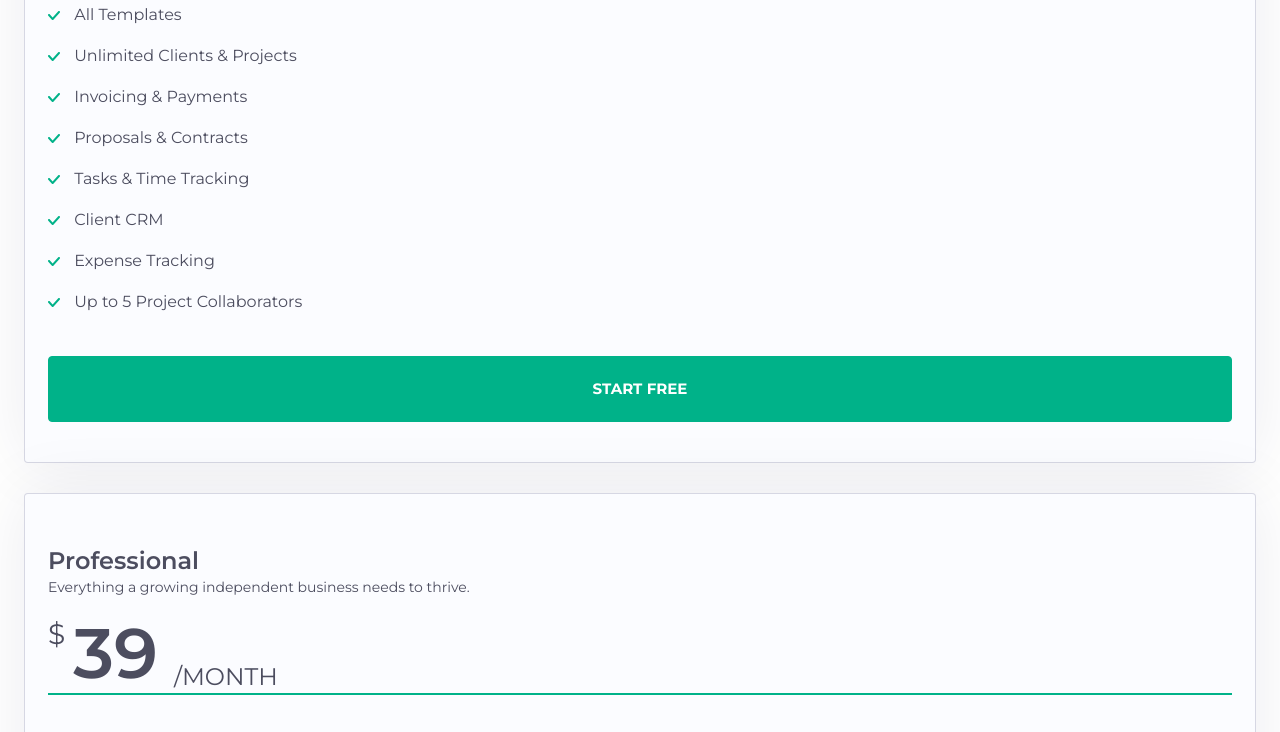
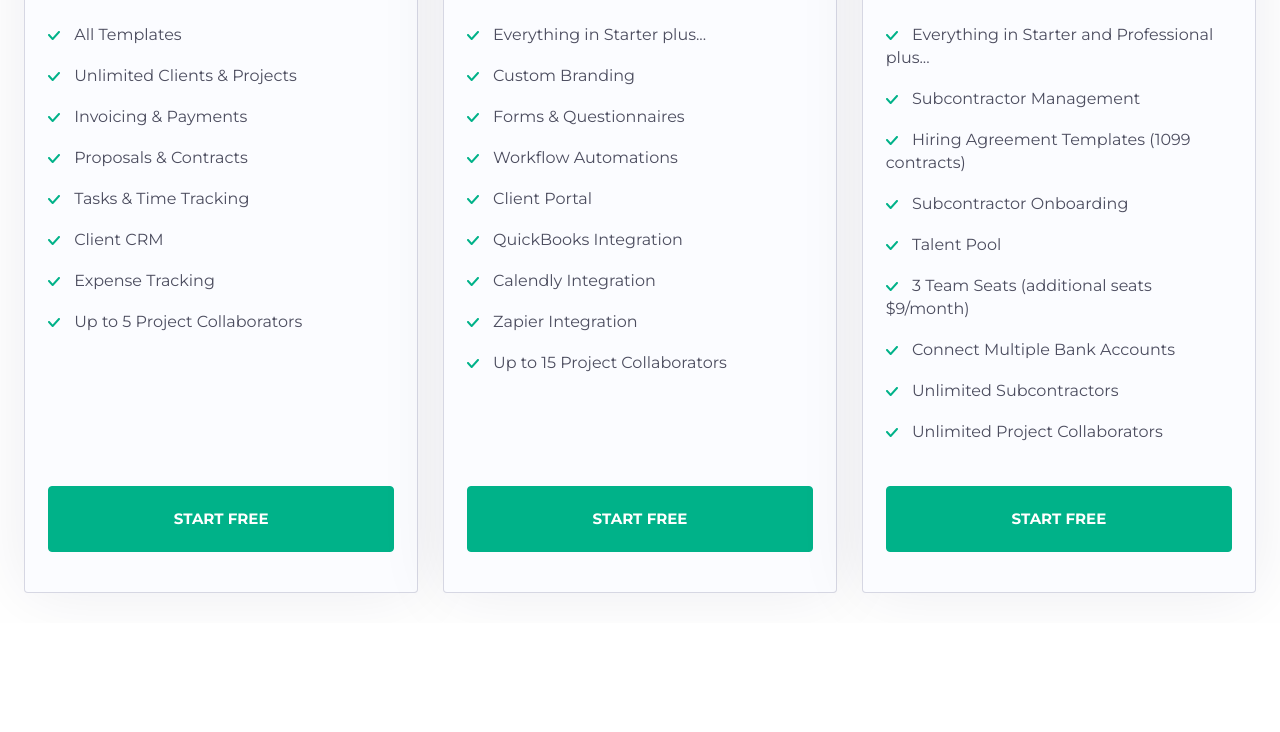
Before and after one commit to jkaps9/bonsai, a website built with webpack: page src/template.html in a window 1280 px wide. Shown: the part 459-1191 px from the top of the page. After the commit the page ends 1082 px from the top, so only its background shows below. Built offline with nearby package versions, Linux system fonts and the light colour scheme.

Commit message:
style cards for larger screens

```diff
--- a/src/styles.css
+++ b/src/styles.css
@@ -211,6 +211,9 @@ main > section > .section-header {
 
 .pricing-cards {
   padding-top: 40px;
+  display: flex;
+  flex-direction: column;
+  flex-wrap: wrap;
 }
 
 .card {
@@ -223,6 +226,7 @@ main > section > .section-header {
   background-color: #fbfcff;
   box-shadow: 0 0 68px 0 var(--color-card-shadow);
   margin-bottom: 30px;
+  width: 100%;
 
   .text {
     h2 {
@@ -286,6 +290,7 @@ main > section > .section-header {
     padding: 22px 25px;
     margin-bottom: 0;
     font-size: 15px;
+    margin-top: auto;
   }
 
   overflow: hidden;
@@ -350,6 +355,13 @@ main > section > .section-header {
   .hidden {
     display: inherit;
   }
+
+  .pricing-cards {
+    flex-direction: row;
+    justify-content: space-between;
+  }
+
+  .card {
+    width: 32%;
+  }
 }
-
-/* MAIN */
```
